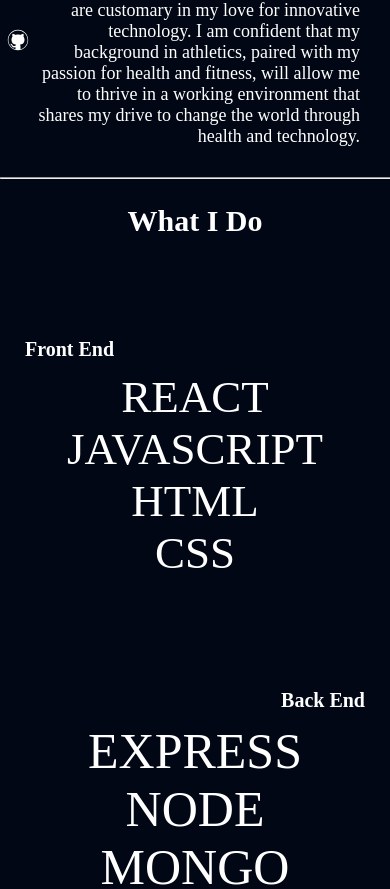
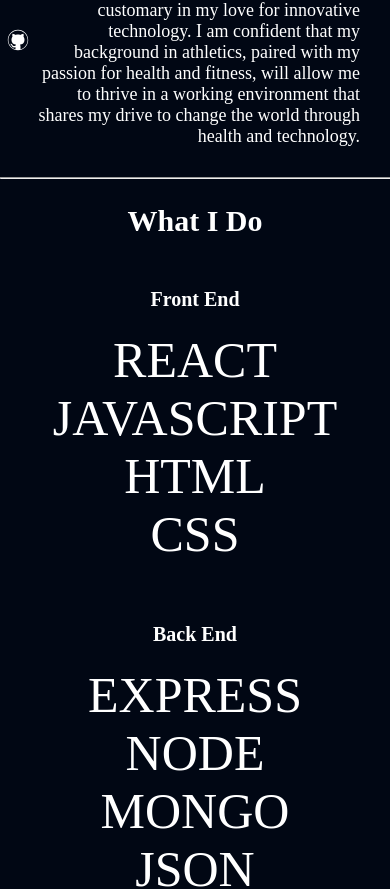
Before and after one commit to Bouderton/about-me, a React (Vite) app in the folder About-Me/: page / in a window 390 px wide. Shown: the part 779-1668 px from the top of the page. Built offline with nearby package versions, Linux system fonts and the light colour scheme.

Commit message:
adaptive skills section fixes

```diff
--- a/About-Me/src/components/About/About.css
+++ b/About-Me/src/components/About/About.css
@@ -14,7 +14,6 @@
 .about__text {
   font-size: 30px;
   margin: 0;
-  text-indent: 10%;
 }
 
 @media screen and (max-width: 800px) {
--- a/About-Me/src/components/Skills/Skills.css
+++ b/About-Me/src/components/Skills/Skills.css
@@ -19,7 +19,7 @@
 
 .skills__front-header {
   font-size: 30px;
-  margin: 0 0 25px;
+  margin: 0 0 30px;
 }
 
 .skills__front-list {
@@ -82,12 +82,12 @@
 
   .skills__front-header {
     font-size: 20px;
-    margin: 0 0 10px;
+    margin: 0 0 20px;
   }
 
   .skills__back-header {
     font-size: 20px;
-    margin: 0 0 10px;
+    margin: 0 0 20px;
   }
 
   .skills__front-list {
@@ -107,16 +107,18 @@
   .skills__title {
     font-size: 30px;
   }
-}
 
-@media screen and (max-width: 400px) {
-  .skills {
-    gap: 100px;
-    padding: 25px;
+  .skills__front-header {
+    text-align: center;
   }
 
-  .skills__front-list {
-    font-size: 45px;
+  .skills__back-header {
+    text-align: center;
+  }
+
+  .skills {
+    gap: 50px;
+    padding: 25px;
   }
 
   .skills__front-list-item {
@@ -127,3 +129,6 @@
     text-align: center;
   }
 }
+
+/* @media screen and (max-width: 400px) {
+} */
```
